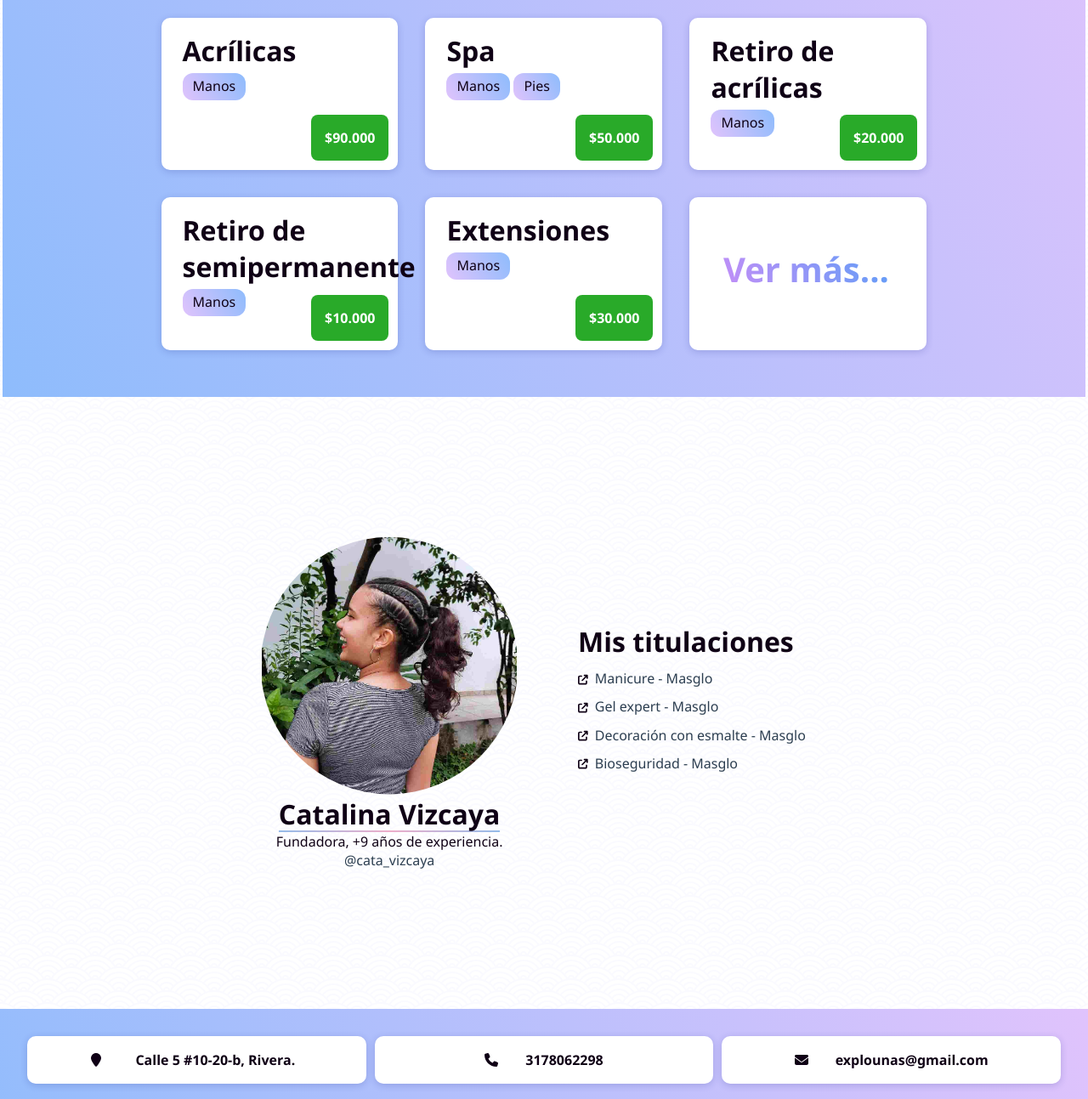
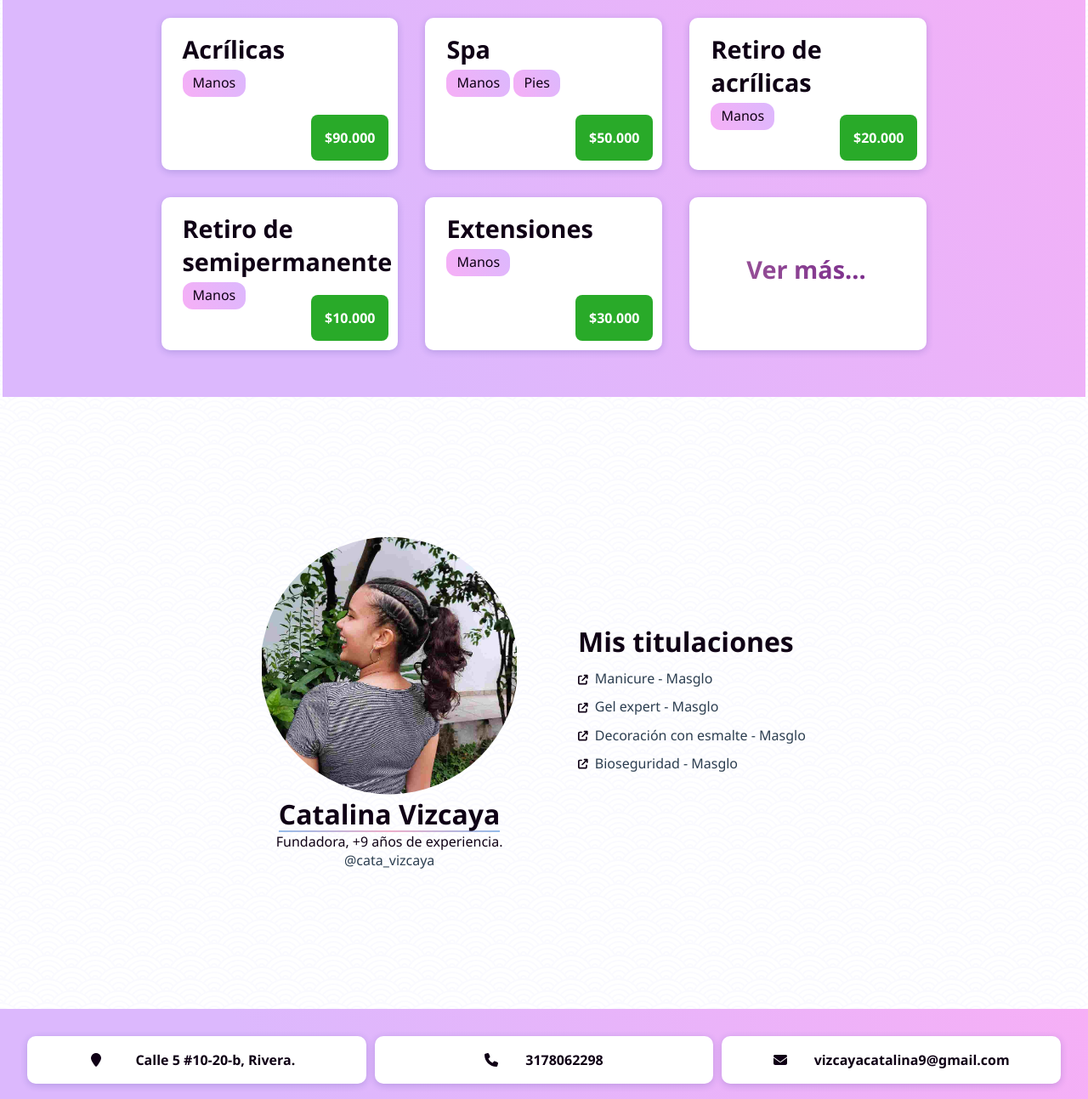
Before and after one commit to NicolasArevalo/explounas, a website built with Vite: page index.html in a window 1280 px wide. Shown: the part 1187-2480 px from the top of the page at 85% size. Built offline with nearby package versions, Linux system fonts and the light colour scheme; a script that the page names is missing.

Commit message:
💄using pink color, making smaller the h3

```diff
--- a/index.html
+++ b/index.html
@@ -176,13 +176,13 @@
         <span><i class="fa fa-map-marker"></i></span>
         <span><a href="">Calle 5 #10-20-b, Rivera.</a></span>
       </section>
-      <section>
+      <section id="wrapperNumeroCelular">
         <span><i class="fa fa-phone"></i></span>
-        <span>3178062298</span>
+        <span id="numeroCelular">3178062298</span>
       </section>
       <section>
         <span><i class="fa fa-envelope"></i></span>
-        <span>explounas@gmail.com</span>
+        <span>vizcayacatalina9@gmail.com</span>
       </section>
     </div>
     <span class="border-shape"></span>
--- a/main.js
+++ b/main.js
@@ -73,6 +73,3 @@ let io = new IntersectionObserver(function (entries) {
 io.observe(targets[1])
 io.observe(targets[2])
 io.observe(targets[3])
-
-
-/* MODALSHIT */
--- a/servicios.scss
+++ b/servicios.scss
@@ -64,6 +64,9 @@
                 border-radius: 12px;
                 margin-top: 5px;
             }
+            h3{
+                font-size: 1.8rem;
+            }
 
             p {
                 position: absolute;
@@ -93,6 +96,6 @@
 
 @media (max-width: 720px) {
     .card>h3{
-        font-size: 1.5rem;
+        font-size: 1.5rem!important;
     }
 }
--- a/vars.scss
+++ b/vars.scss
@@ -13,9 +13,9 @@ $ancho-article: 40%;
 $ancho-menu: 50%;
 $margin-top-article: 5em;
 
-$gradiente-primario: linear-gradient(62deg, #8ebcfc 0%, #E0C3FC 100%);
-$gradiente-invertido: linear-gradient(62deg, #E0C3FC 0%, #8ebcfc 100%);
-$gradiente-oscuro: linear-gradient(62deg, #c48ef7 0%, #5e9ef7 100%);
+$gradiente-primario: linear-gradient(62deg, #dcb8fd 30%, #f6aff6 100%);
+$gradiente-invertido: linear-gradient(62deg, #f6aff6 0%, #dcb8fd 100%);
+$gradiente-oscuro: linear-gradient(62deg, #975197 0%, rgb(121, 43, 139) 100%);
 
 $colorcito: radial-gradient(circle, rgba(238, 174, 202, 1) 0%, rgba(148, 187, 233, 1) 100%);
 
```
